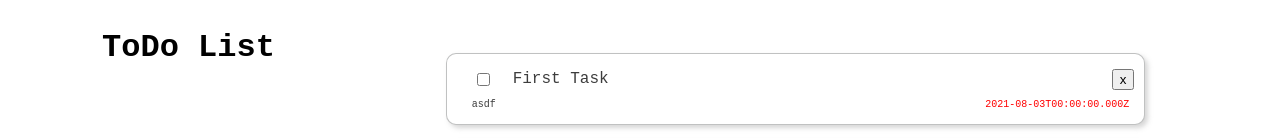
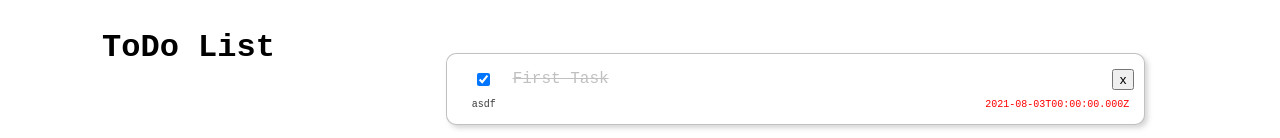
Before and after one commit to iHnor/ToDo-on-React, a React (Create React App) app in the folder react-todo/: page / in a window 1280 px wide. Shown: the top 138 px of the page. Built offline with nearby package versions, Linux system fonts and the light colour scheme.

Commit message:
Represent done task state

```diff
--- a/react-todo/src/App.js
+++ b/react-todo/src/App.js
@@ -7,7 +7,7 @@ import Tasks from './components/Tasks'
 const initialTasks = [
   {
     title: "First Task",
-    done: false,
+    done: true,
     description: "asdf",
     date: "2021-08-03T00:00:00.000Z",
     id: 2
--- a/react-todo/src/components/Task.js
+++ b/react-todo/src/components/Task.js
@@ -2,12 +2,14 @@ import React from 'react'
 
 
 
-const Task = ({task, onDelete}) => {
+const Task = ({ task, onDelete }) => {
+
+
     return (
         <div id="1" className="task">
             <div className="task-base">
-                <div className="checkboxAndTask">
-                    <input type="checkbox" id="2" className="custom-checkbox" />
+                <div className={"checkboxAndTask" + (task.done ? " taskDone" : "")} >
+                    <input type="checkbox" id="2" className="custom-checkbox" checked={task.done} />
                     <label>{task.title}</label>
                 </div>
                 <button onClick={() => onDelete(task)}>x</button>
```
